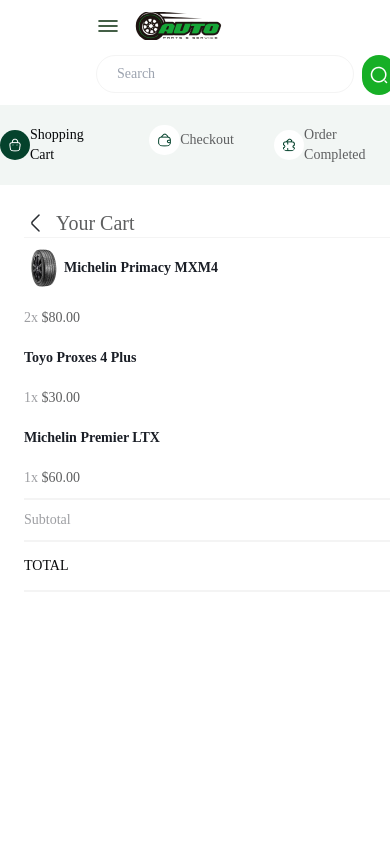
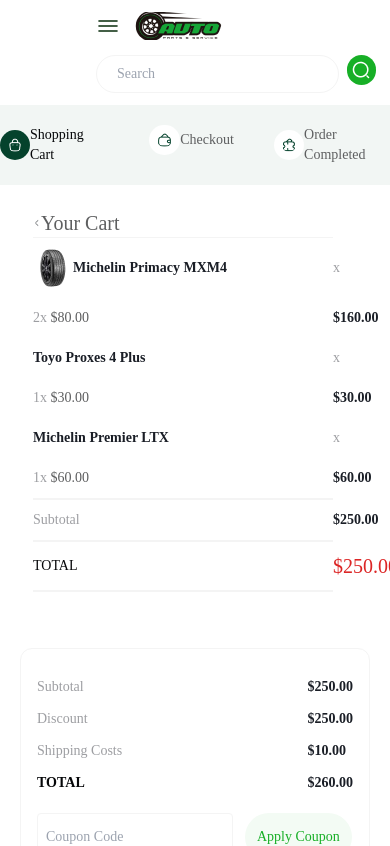
Before and after one commit to favouridoko1/hng-task2-frontend, a React (Vite) app: page /cart in a window 390 px wide. Shown: the top 846 px of the page. Built offline with nearby package versions, Linux system fonts and the light colour scheme.

Commit message:
Commiting changes

```diff
--- a/src/Components/CartPage/Cart.jsx
+++ b/src/Components/CartPage/Cart.jsx
@@ -27,7 +27,7 @@ const Cart = () => {
             type="text"
             placeholder="Search"
           />
-          <button className=" flex justify-center items-center bg-green w-10 h-10 rounded-full">
+          <button className="button flex justify-center items-center bg-green w-10 h-10 rounded-full">
             <img
               src={getImageUrl(`headerImages/search-normal.png`)}
               alt="search_icon"
@@ -68,7 +68,7 @@ const Cart = () => {
           </figure>
         </li>
       </ul>
-      <div className="flex items-start justify-evenly">
+      <div className="flex items-start justify-evenly checkOutParentContainer">
         <ul className="m-6 yourCartContainer">
           <li className="flex items-center bdBottom">
             <figure>
@@ -81,7 +81,7 @@ const Cart = () => {
             </figure>
             <h2 className="text-xl text-topSellin text-nowrap">
               Your Cart
-              <span className="ml-96 text-base text-fontColor">(3)</span>
+              <span className="ml-80 text-base text-fontColor">(3)</span>
             </h2>
           </li>
           <table className="text-sm font-semibold text-black">
--- a/src/Components/CartPage/cart.css
+++ b/src/Components/CartPage/cart.css
@@ -33,12 +33,12 @@ th {
 
 th,
 td {
-    width: 500px;
+    width: 400px;
     padding: 10px 0;
 }
 
 .yourCartContainer {
-    width: 600px;
+    max-width: 485px;
 }
 
 .checkoutButtonContainer {
@@ -71,15 +71,49 @@ td {
 
     .inputContainer {
         margin-top: 15px;
-        margin-right: 100px;
-        max-width: 300px;
+        max-width: 280px;
         height: 38px;
-
-        /* display: flex; */
     }
-
     .input {
         width: 100%;
         height: 100%;
     }
+    .button {
+        border-radius: 100px;
+        width: 35px;
+        height: 30px;
+        /* bg-lightGreen text-green text-sm font-medium rounded-full text-nowrap px-3 */
+    }
+
+    .yourCartContainer {
+        margin-left: 0;
+        max-width: 300px;
+    }
+
+    th {
+        background-color: green;
+        Color: white;
+    }
+
+    th,
+    td {
+        width: 300px;
+        padding: 10px 0;
+    }
 }
+
+@media screen and (max-width:863px) {
+    .checkOutParentContainer {
+        flex-direction: column;
+        align-items: center;
+        justify-items: center;
+    }
+
+
+    .checkoutButtonContainer {
+        margin-left: 0;
+        order: 1;
+    }
+
+
+}
```
